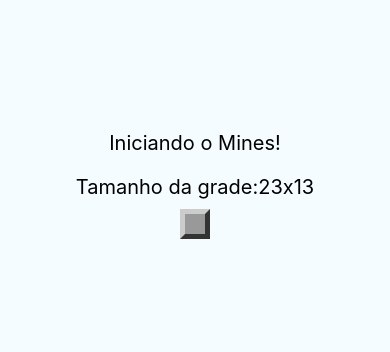
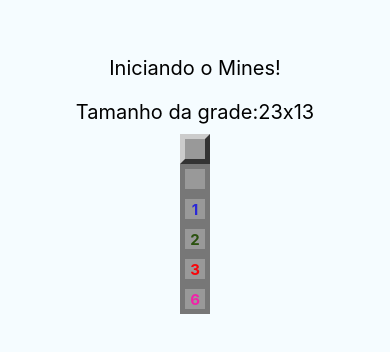
Before and after one commit to angelomedeiros/curso-react-native, a React Native app in the folder mines/: screen / in a window 390 px wide. Shown: the part 242-594 px from the top of the page. Built offline with nearby package versions, Linux system fonts and the light colour scheme.

Commit message:
Implementado outras features do campo: opened, quantidade de minas

```diff
--- a/mines/src/App.js
+++ b/mines/src/App.js
@@ -13,6 +13,11 @@
           {params.getRowsAmount()}x{params.getColumnsAmount()}
         </Text>
         <Field />
+        <Field opened />
+        <Field opened nearMines={1} />
+        <Field opened nearMines={2} />
+        <Field opened nearMines={3} />
+        <Field opened nearMines={6} />
       </View>
     )
   }
--- a/mines/src/componentes/Field.js
+++ b/mines/src/componentes/Field.js
@@ -1,15 +1,26 @@
 import React from 'react'
-import { View, StyleSheet } from 'react-native'
+import { View, StyleSheet, Text } from 'react-native'
 import params from '../params'
 
 export default props => {
+  const { mined, opened, nearMines } = props
   const styleField = [styles.field]
+  if ( opened ) styleField.push(styles.opened)
+  if ( styleField.length === 1 ) styleField.push(styles.regular)
 
-  if ( styleField.length === 1 ) styleField.push(styles.regular)
+  let color = null
+  if (nearMines > 0) {
+    if (nearMines == 1) color = '#2a28d7'
+    if (nearMines == 2) color = '#2b520f'
+    if (nearMines > 2 && nearMines < 6) color = '#f9060a'
+    if (nearMines >= 6) color = '#f221a9'
+  }
 
   return (
     <View style={styleField}>
-
+      { !mined && opened && nearMines > 0 ?
+        <Text style={[styles.label, { color }]}> {nearMines} </Text> :
+        false }
     </View>
   )
 }
@@ -26,5 +37,15 @@
     borderTopColor: '#CCC',
     borderRightColor: '#333',
     borderBottomColor: '#333',
+  },
+  opened: {
+    backgroundColor: '#999',
+    borderColor: '#777',
+    alignItems: 'center',
+    justifyContent: 'center',
+  },
+  label: {
+    fontWeight: 'bold',
+    fontSize: params.fontSize,
   }
 })
```
